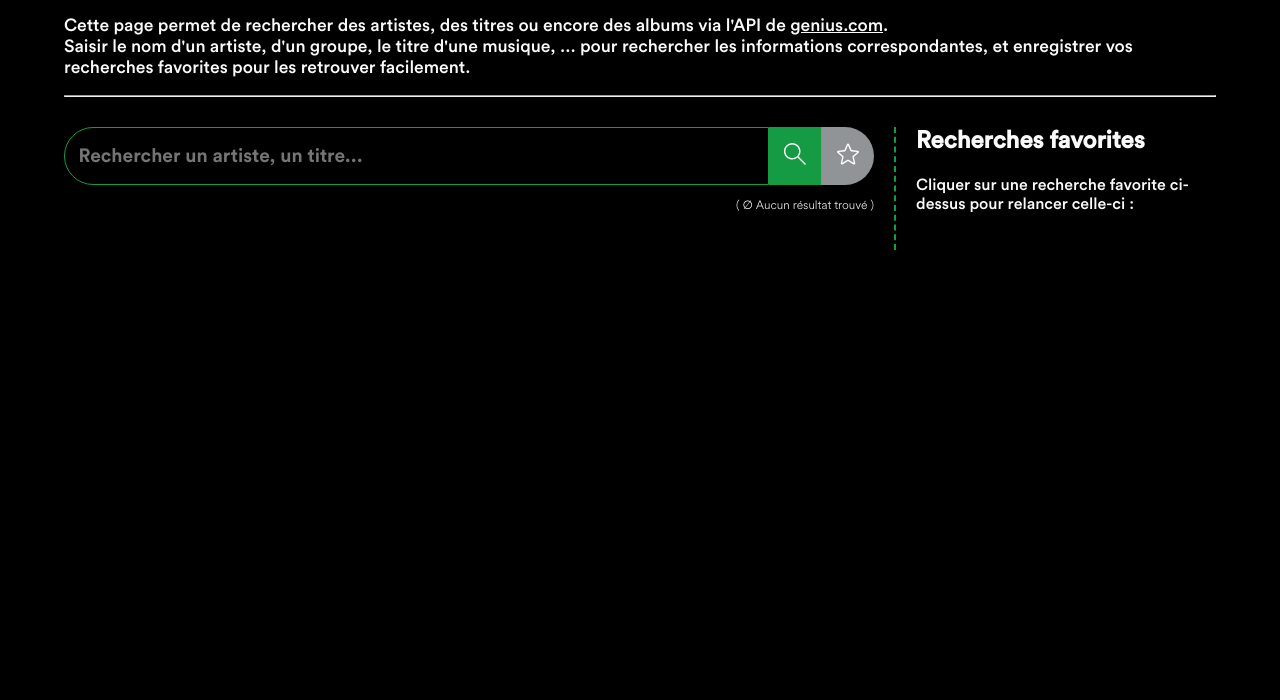
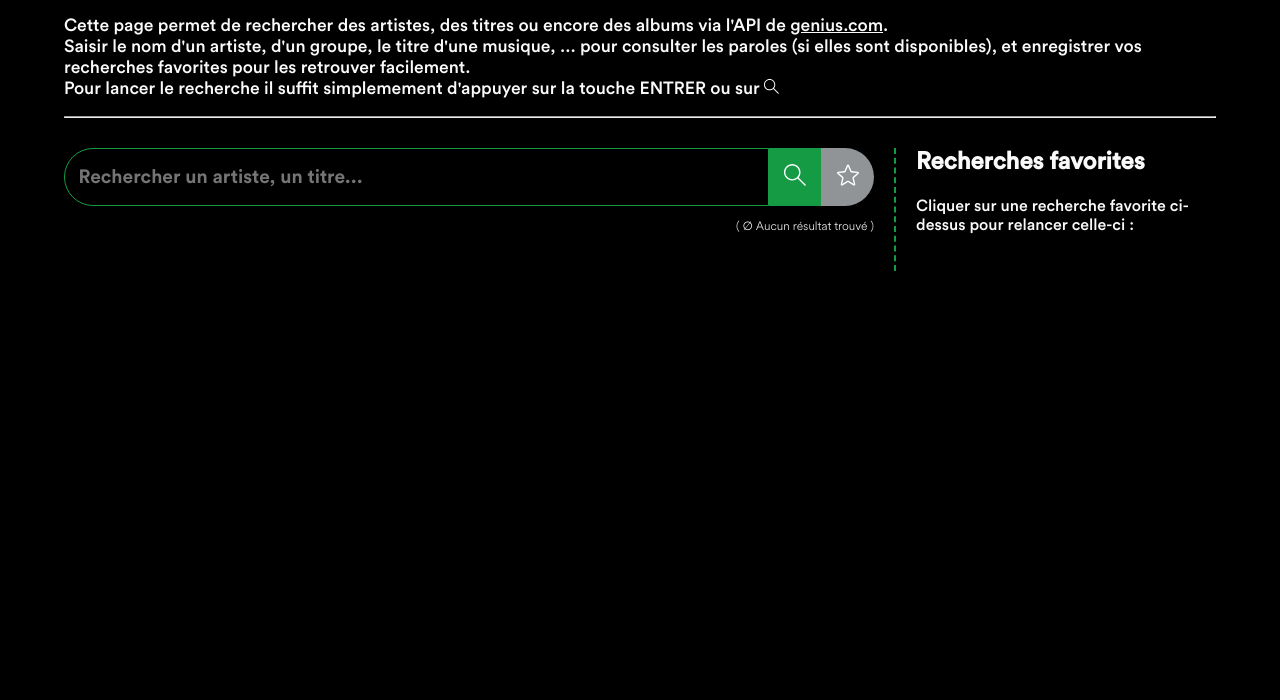
Before and after one commit to arlealexandre/m4103c-projet-arlea-arnouxbe, a plain HTML site: page index.html in a window 1280 px wide. Shown: the part 100-800 px from the top of the page. Drawn offline with nearby package versions, Linux system fonts and the light colour scheme.

Commit message:
précision sur l'utilisation de la barre de recherche dans l'html

```diff
--- a/index.html
+++ b/index.html
@@ -20,7 +20,8 @@
         <h1>Recherche de musiques</h1>
 
         <p id="explication">Cette page permet de rechercher des artistes, des titres ou encore des albums via l'API de <a href="https://docs.genius.com/" target="_blank">genius.com</a>.
-            <br> Saisir le nom d'un artiste, d'un groupe, le titre d'une musique, ... pour rechercher les informations correspondantes, et enregistrer vos recherches favorites pour les retrouver facilement.</p>
+            <br> Saisir le nom d'un artiste, d'un groupe, le titre d'une musique, ... pour consulter les paroles (si elles sont disponibles), et enregistrer vos recherches favorites pour les retrouver facilement.<br> Pour lancer le recherche il suffit
+            simplemement d'appuyer sur la touche ENTRER ou sur <img src="images/loupe.svg" alt="Loupe pour recherche" width=15></p>
     </header>
     <hr>
 
```
